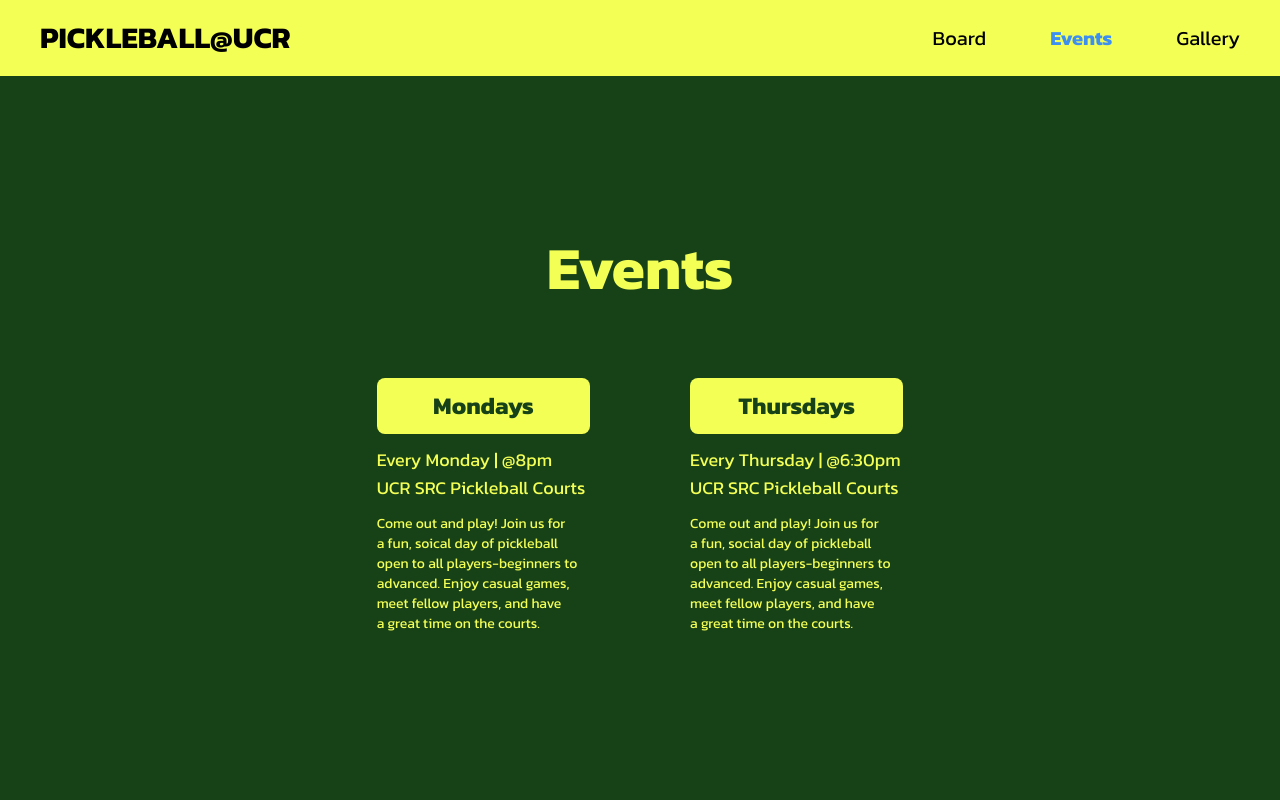
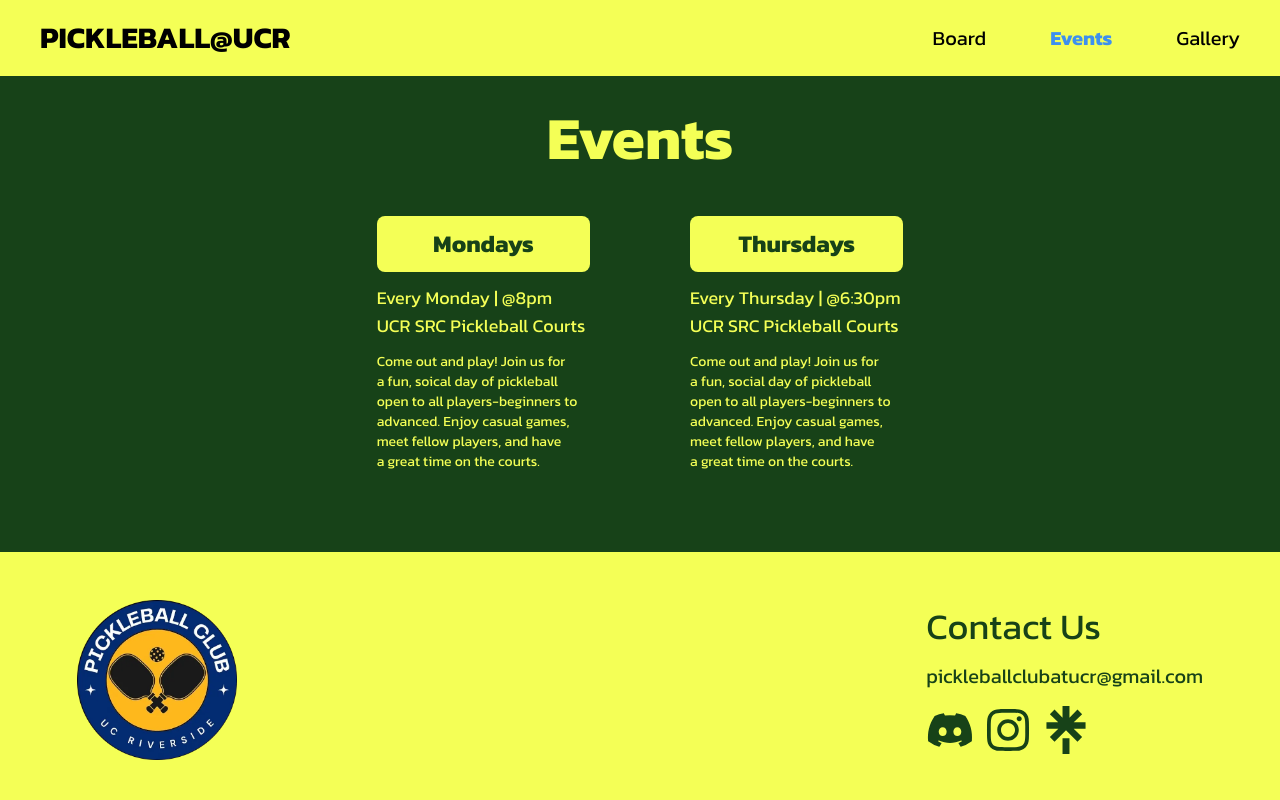
Before and after one commit to acm-ucr/pickleball-website, a Next.js app: page /events in a window 1280 px wide. Shown: the top 800 px of the page. Built offline with nearby package versions, Linux system fonts and the light colour scheme.

Commit message:
Move some stylings from page to component

```diff
--- a/src/app/Example.tsx
+++ /dev/null
@@ -1,20 +0,0 @@
-const Example = (props: { text1: string; text2: string; text3: string }) => {
-  return (
-    <div className="bg-pickleball-green-200 flex w-3/4 items-center gap-1 justify-self-center p-8">
-      <div className="bg-pickleball-lime-100 w-1/2 p-5 text-left">
-        {props.text1}
-      </div>
-      <div className="flex w-1/2 flex-row gap-1">
-        <div className="bg-pickleball-lime-100 w-full p-5 text-left">
-          props.text2
-        </div>
-        <div className="bg-pickleball-lime-100 w-full p-5 text-right">
-          {props.text2}
-        </div>
-      </div>
-      {/* Hint: Add another box/div here similarly to line 4 */}
-    </div>
-  );
-};
-
-export default Example;
--- a/src/app/events/page.tsx
+++ b/src/app/events/page.tsx
@@ -2,7 +2,7 @@
 import WeekEvents from "@/components/events/events";
 const Events = () => {
   return (
-    <div className="flex h-screen w-full flex-col items-center justify-center">
+    <div>
       <Header title="Events" />
       <WeekEvents />
     </div>
--- a/src/app/gallery/page.tsx
+++ b/src/app/gallery/page.tsx
@@ -3,7 +3,7 @@
 
 const Gallery = () => {
   return (
-    <div className="flex w-full flex-col items-center justify-center pt-7">
+    <div>
       <Header title="Gallery" />
       <GalleryImages />
     </div>
--- a/src/components/board/board.tsx
+++ b/src/components/board/board.tsx
@@ -16,7 +16,7 @@
   const otherMembers = boardData.slice(2);
 
   return (
-    <div className="flex flex-col items-center gap-8 space-y-16 pt-16">
+    <div className="flex flex-col items-center gap-2 space-y-16 py-8">
       <div className="flex flex-col justify-center gap-24 sm:flex-row">
         {topMembers.map(({ name, image, position }, index) => (
           <motion.div key={index} {...dropIn(index)}>
--- a/src/components/events/events.tsx
+++ b/src/components/events/events.tsx
@@ -22,7 +22,7 @@
       initial="initial"
       whileInView="whileInView"
     >
-      <div className="flex w-full flex-col items-center justify-center gap-15 pt-20 pb-20 md:flex-row md:gap-25">
+      <div className="flex w-full flex-col items-center justify-center gap-15 pt-4 pb-20 md:flex-row md:gap-25">
         <Event
           day="Monday"
           time="8pm"
--- a/src/components/gallery/gallery.tsx
+++ b/src/components/gallery/gallery.tsx
@@ -21,7 +21,7 @@
 
 const GalleryImages = () => {
   return (
-    <div className="flex items-center justify-center py-10">
+    <div className="flex items-center justify-center pb-10">
       <motion.div
         variants={container}
         initial="hidden"
--- a/src/components/header.tsx
+++ b/src/components/header.tsx
@@ -4,7 +4,9 @@
 
 const Header = ({ title }: HeaderProps) => {
   return (
-    <div className="text-pickleball-lime-100 text-6xl font-bold">{title}</div>
+    <div className="text-pickleball-lime-100 py-8 text-center text-6xl font-bold">
+      {title}
+    </div>
   );
 };
 
--- a/src/components/home/readytojoin.tsx
+++ b/src/components/home/readytojoin.tsx
@@ -78,7 +78,7 @@
             background="bg-white"
             borderColor="border-none"
             text="Recreational Pickleball Club Application"
-            link="/"
+            link="/404"
           />
         </motion.div>
       </div>
```
